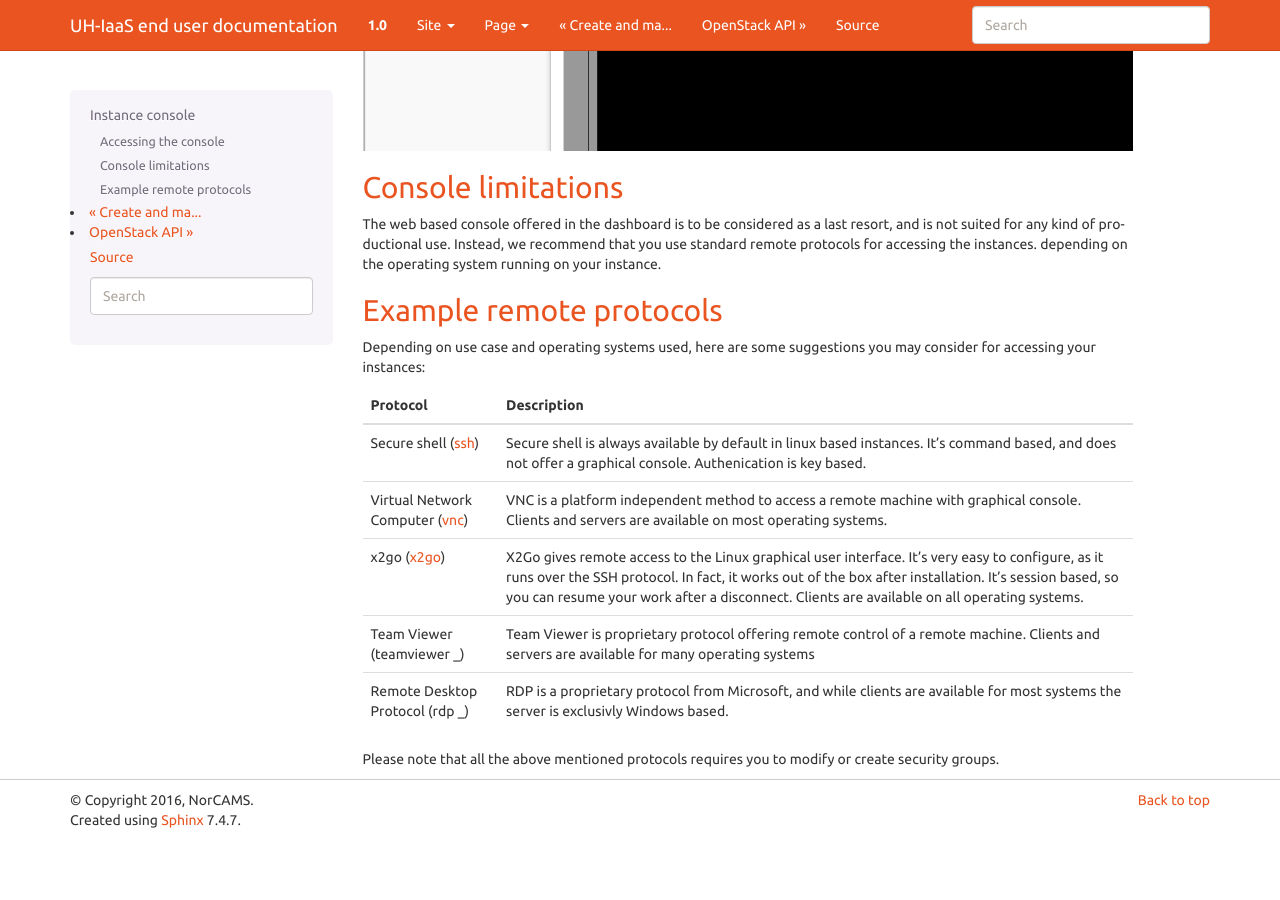
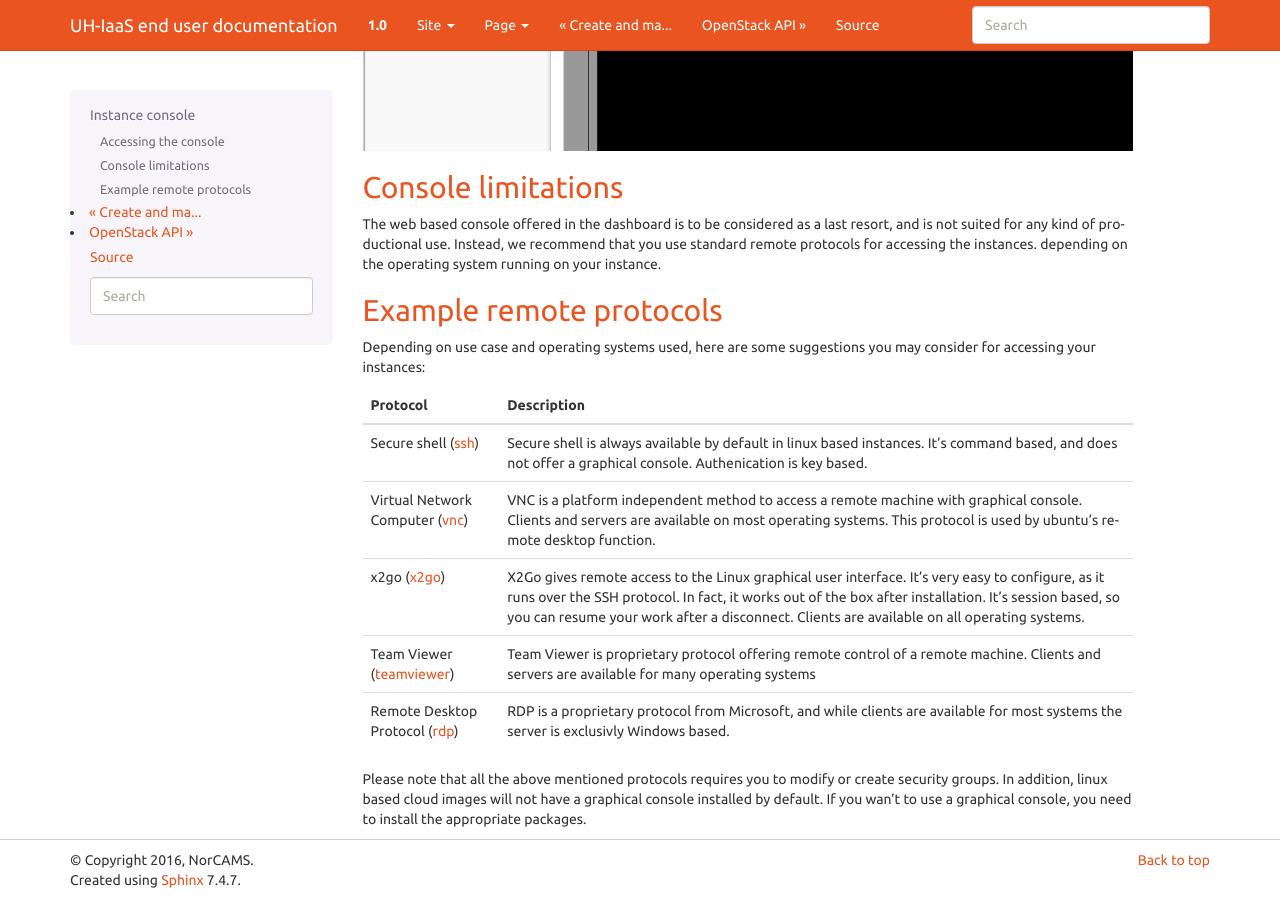
Before and after one commit to norcams/docs-enduser, a Sphinx documentation site: the page built from docs/console.rst, in a window 1280 px wide and 900 px high, scrolled down 731 px. Built offline with Sphinx 7.4.7, drawn with Linux system fonts in a browser that asks for light colours; before the commit the page ends 1571 px from its top, so only the background shows below that.

Commit message:
Add notes, fix typos

```diff
--- a/docs/console.rst
+++ b/docs/console.rst
@@ -53,7 +53,8 @@ may consider for accessing your instances:
 |Virtual Network Computer (vnc_)  |VNC is a platform independent method to access   |
 |                                 |a remote machine with graphical console. Clients |
 |                                 |and servers are available on most operating      |
-|                                 |systems.                                         |
+|                                 |systems. This protocol is used by ubuntu's       |
+|                                 |remote desktop function.                         |
 +---------------------------------+-------------------------------------------------+
 |x2go (x2go_)                     |X2Go gives remote access to the Linux graphical  |
 |                                 |user interface. It's very easy to configure, as  |
@@ -63,14 +64,16 @@ may consider for accessing your instances:
 |                                 |disconnect. Clients are available on all         |
 |                                 |operating systems.                               |
 +---------------------------------+-------------------------------------------------+
-|Team Viewer (teamviewer _)       |Team Viewer is proprietary protocol offering     |
+|Team Viewer (teamviewer_)        |Team Viewer is proprietary protocol offering     |
 |                                 |remote control of a remote machine. Clients and  |
 |                                 |servers are available for many operating systems |
 +---------------------------------+-------------------------------------------------+
-|Remote Desktop Protocol (rdp _)  |RDP is a proprietary protocol from Microsoft,    |
+|Remote Desktop Protocol (rdp_)   |RDP is a proprietary protocol from Microsoft,    |
 |                                 |and while clients are available for most systems |
 |                                 |the server is exclusivly Windows based.          |
 +---------------------------------+-------------------------------------------------+
 
 Please note that all the above mentioned protocols requires you to modify or create
-security groups.
+security groups. In addition, linux based cloud images will not have a graphical
+console installed by default. If you wan't to use a graphical console, you need to
+install the appropriate packages.
```
